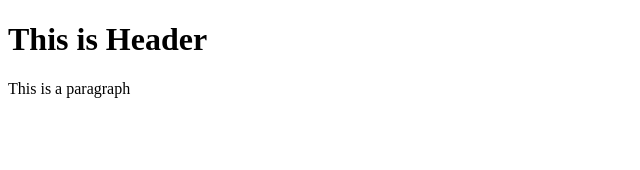
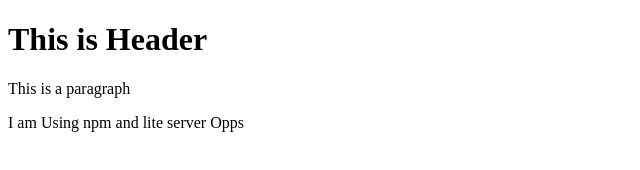
Before and after one commit to maharana0299/Project, a website: page index.html in a window 1280 px wide. Shown: the whole page, without its empty margins (0-640 px from the left). Drawn offline with Linux system fonts and the light colour scheme.

Commit message:
My 4th commit

```diff
--- a/index.html
+++ b/index.html
@@ -7,5 +7,6 @@
 <body>
 	<h1> This is Header </h1>
 	<p>This is a paragraph</p>
+	<div>I am Using npm and lite server Opps</div>
 </body>
 </html>
```
Also changed, not shown: package.json (added, +25 -0 lines), 2 other files.
